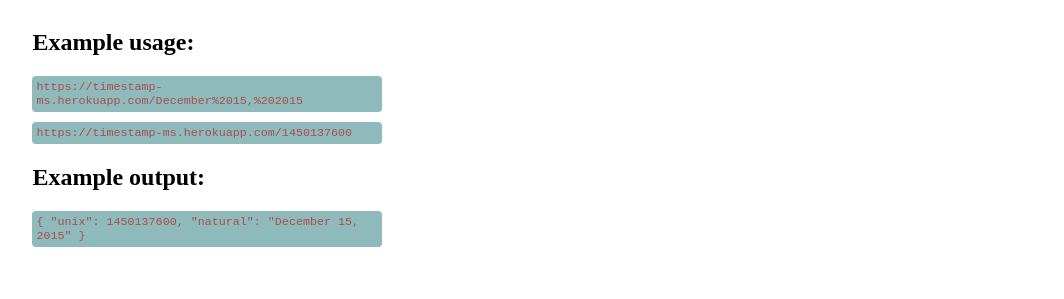
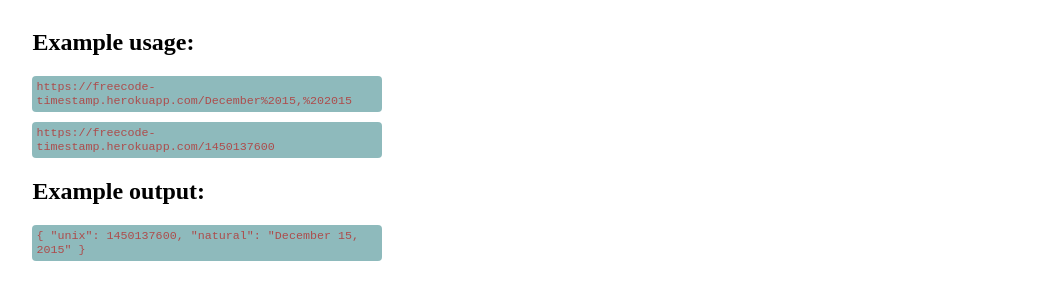
Before and after one commit to phugogang/nap-timestamp, a website: page index.html in a window 1280 px wide. Shown: the part 129-428 px from the top of the page, without its empty margins (102-1166 px from the left). Drawn offline with Linux system fonts and the light colour scheme.

Commit message:
make it better

```diff
--- a/index.html
+++ b/index.html
@@ -40,9 +40,9 @@
         <h1>API Basejump: Timestamp microservice</hq>
 
         <h2>Example usage:</h2>
-        <code>https://timestamp-ms.herokuapp.com/December%2015,%202015</code>
+        <code>https://freecode-timestamp.herokuapp.com/December%2015,%202015</code>
 
-        <code>https://timestamp-ms.herokuapp.com/1450137600</code>
+        <code>https://freecode-timestamp.herokuapp.com/1450137600</code>
 
         <h2>Example output:</h2>
 
--- a/server.js
+++ b/server.js
@@ -22,7 +22,7 @@
                nature = moment.unix(unix).format("MMMM DD, YYYY");
            }
 
-   res.json({ "unix": unix, " natural": nature})
+   res.json({ "unix ": unix, "natural ": nature})
 });
 
 app.listen(process.env.PORT || 8000, () => {
```
